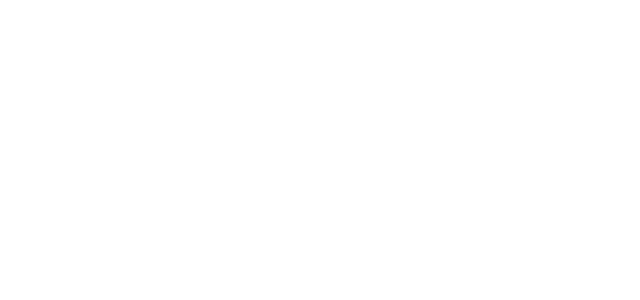
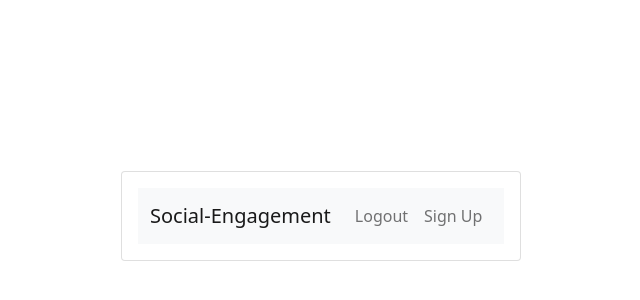
Before and after one commit to qrkwang/TT3_14, a React (Create React App) app in the folder frontend/: page /homepage in a window 1280 px wide. Before the commit this address had no page. Shown: the part 184-484 px from the top of the page, without its empty margins (319-959 px from the left). Built offline with nearby package versions, Linux system fonts and the light colour scheme.

Commit message:
added homepage static page

```diff
--- a/frontend/src/components/App.js
+++ b/frontend/src/components/App.js
@@ -2,6 +2,7 @@
 import Login from './Login'
 import { Container } from 'react-bootstrap'
 import { BrowserRouter as Router, Route, Routes } from 'react-router-dom'
+import Homepage from './Homepage'
 
 function App() {
   return (
@@ -12,6 +13,7 @@
           <Routes>
             <Route path='/signup' element={<Signup />} />
             <Route path='/login' element={<Login />} />
+            <Route path='/homepage' element={<Homepage />} />
           </Routes>
         </Router>
       </div>
--- /dev/null
+++ b/frontend/src/components/Homepage.js
@@ -0,0 +1,25 @@
+import React from 'react';
+import { Container, Navbar, Nav, Card } from 'react-bootstrap';
+
+function Homepage() {
+    return (
+        <Card>
+            <Card.Body>
+                <Navbar bg="light" expand="lg">
+                    <Container>
+                        <Navbar.Brand>Social-Engagement</Navbar.Brand>
+                        <Navbar.Toggle aria-controls="basic-navbar-nav" />
+                        <Navbar.Collapse id="basic-navbar-nav">
+                            <Nav className="me-auto">
+                                <Nav.Link href='/Logout'>Logout</Nav.Link>
+                                <Nav.Link href="/signup">Sign Up</Nav.Link>
+                            </Nav>
+                        </Navbar.Collapse>
+                    </Container>
+                </Navbar>
+            </Card.Body>
+        </Card>
+    )
+}
+
+export default Homepage;
```
Also changed, not shown: 1 other file (tests, documents, lock files or other folders).
